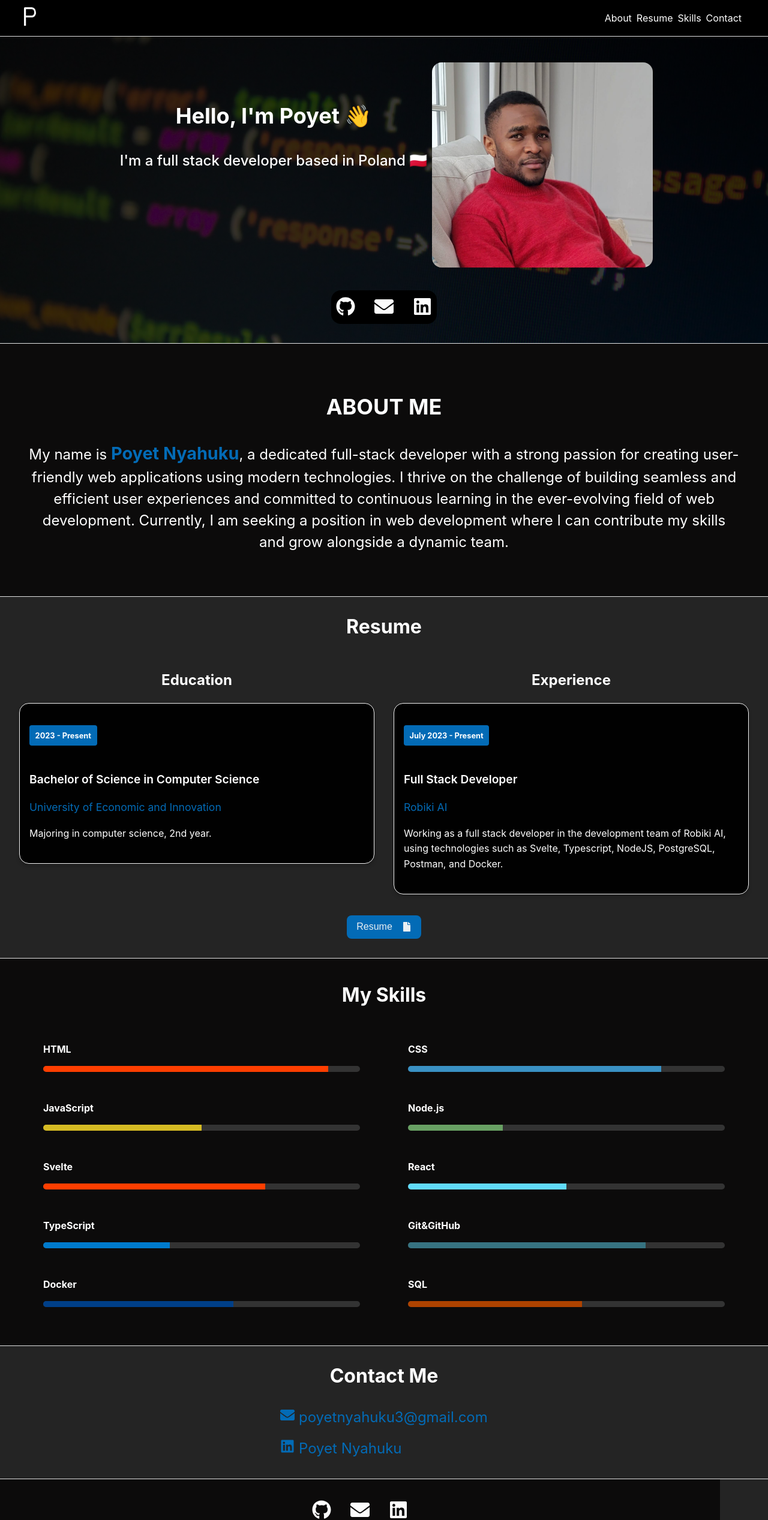
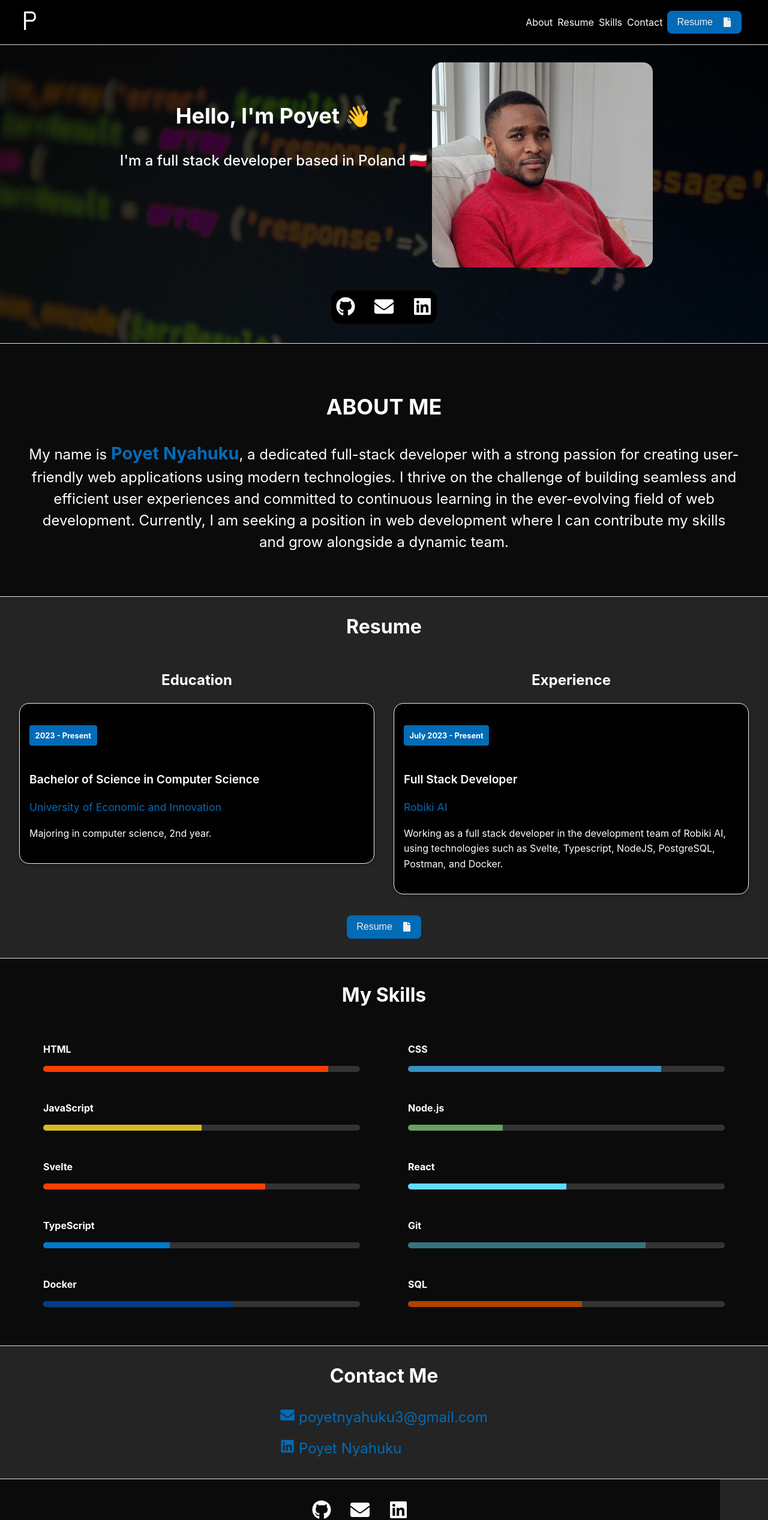
Before and after one commit to Poyetnyax/Poyet.devblog, a React (Vite) app: page / in a window 1280 px wide. Shown: the top 2534 px of the page at 60% size. Built offline with nearby package versions, Linux system fonts and the light colour scheme.

Commit message:
Skills fix (#6)
* skills fixes

* edits

```diff
--- a/src/components/molecules/navbar/Navbar.jsx
+++ b/src/components/molecules/navbar/Navbar.jsx
@@ -2,6 +2,9 @@ import './Navbar.css';
 import { Link } from 'react-scroll';
 import { useState } from 'react';
 import logo from '../../../assets/picon.png';
+import { FaFile } from "react-icons/fa"
+import ResButton from '../../../components/molecules/resbutton/ResButton';
+
 const Navbar = () => {
     const [isOpen, setIsOpen] = useState(false);
 
@@ -65,6 +68,7 @@ const Navbar = () => {
                 >
                     Contact
                 </Link>
+                <ResButton>Resume <FaFile /></ResButton>
             </div>
         </div>
         </>
--- a/src/pages/sections/skills/Skills.jsx
+++ b/src/pages/sections/skills/Skills.jsx
@@ -31,7 +31,7 @@ const Skills = () => {
                 <SkillBar skill="Svelte" level={70} color="#ff3e00" />
                 <SkillBar skill="React" level={50} color="#61dbfb" />
                 <SkillBar skill="TypeScript" level={40} color="#007acc" />
-                <SkillBar skill="Git&GitHub" level={75} color="#377381" />
+                <SkillBar skill="Git" level={75} color="#377381" />
                 <SkillBar skill="Docker" level={60} color="#003f88" />
                 <SkillBar skill="SQL" level={55} color="#ae4300" />
             </div>
```
Also changed, not shown: 1 other file (tests, documents, lock files or other folders).
